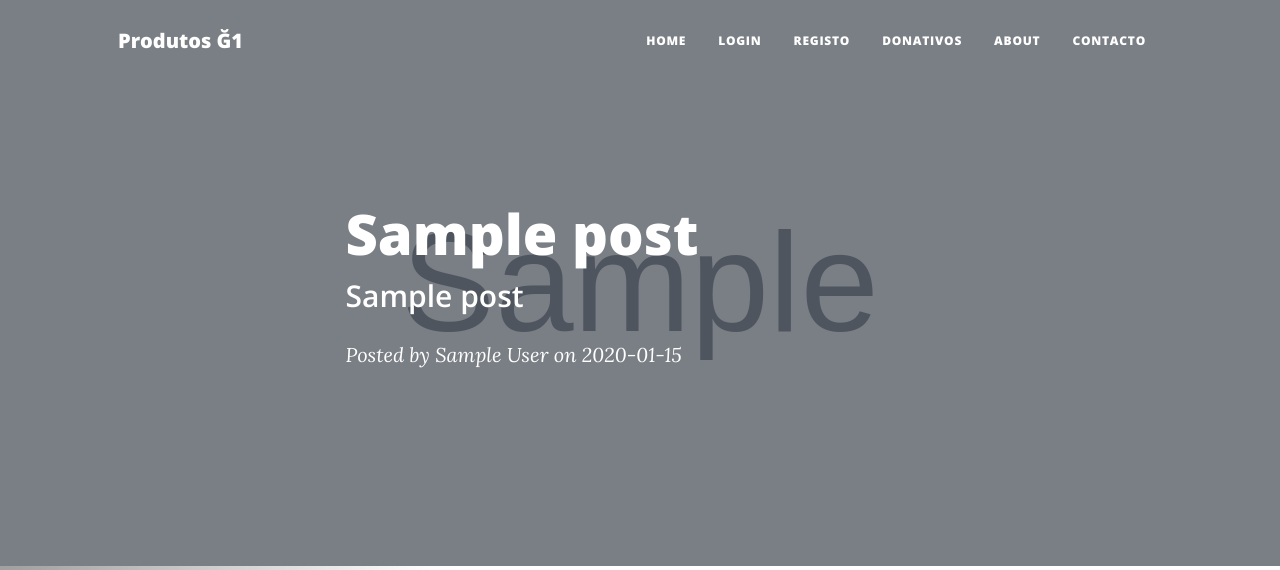
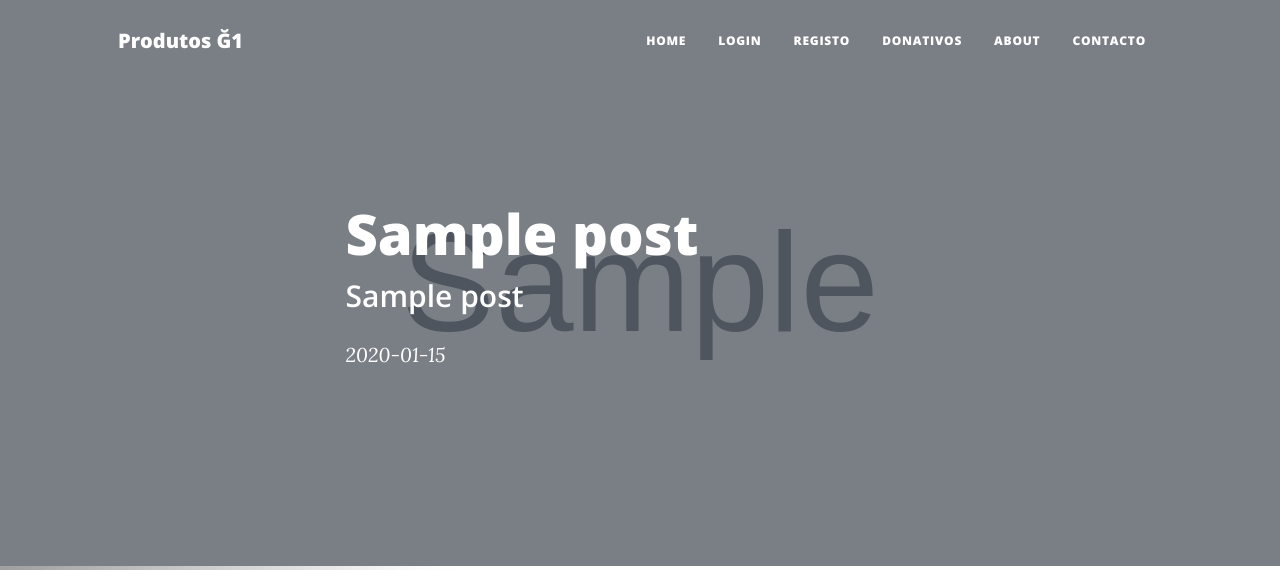
Before and after one commit to miguel-ossa/tresMercadosBlog, a Flask app: page /post/1 in a window 1280 px wide. Shown: the top 570 px of the page. Run offline with Flask 3, Linux system fonts and the light colour scheme; tables that the repository leaves empty hold one stand-in row (values such as "Sample post"); grey boxes marked "Sample" are stand-in pictures; some libraries are stand-ins or nearby versions.

Commit message:
Drop "Posted by <user>"

```diff
--- a/api/templates/post.html
+++ b/api/templates/post.html
@@ -9,11 +9,12 @@
         <div class="post-heading">
           <h1>{{ post.title }}</h1>
           <h2 class="subheading">{{ post.subtitle }}</h2>
-          <span class="meta"
-            >Posted by
-            <!-- Changed from post.author -->
-            <a href="#">{{ post.author.name }}</a>
-            on {{ post.date }}
+          <span class="meta">
+                {{ post.date }}
+<!--            >Posted by-->
+<!--            &lt;!&ndash; Changed from post.author &ndash;&gt;-->
+<!--            <a href="#">{{ post.author.name }}</a>-->
+<!--            on {{ post.date }}-->
           </span>
         </div>
       </div>
```
Also changed, not shown: api/templates/index.html (+5 -4 lines), api/static/assets/img/sandra_Candeeiros de exterior.jpg (added), api/static/assets/img/sandra_Conjunto de 12 chávenas_pires.jpg (added).
